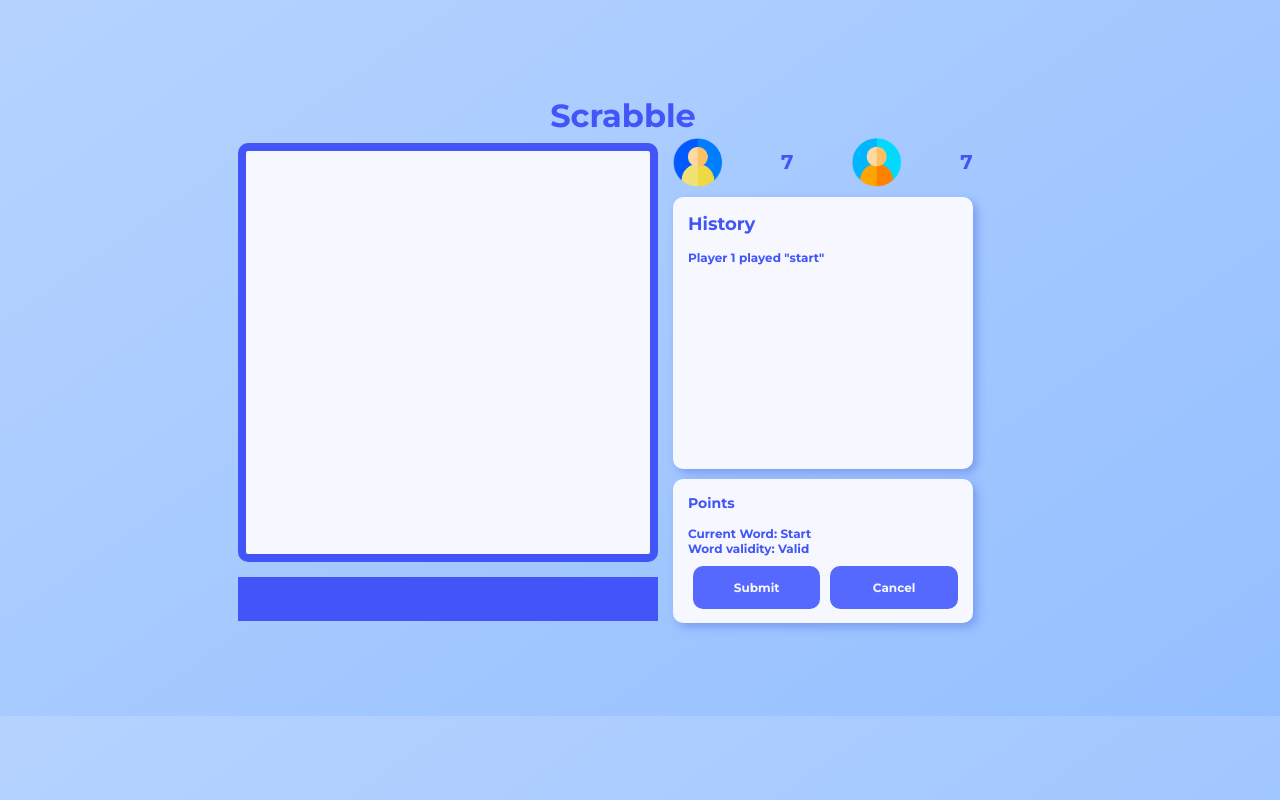
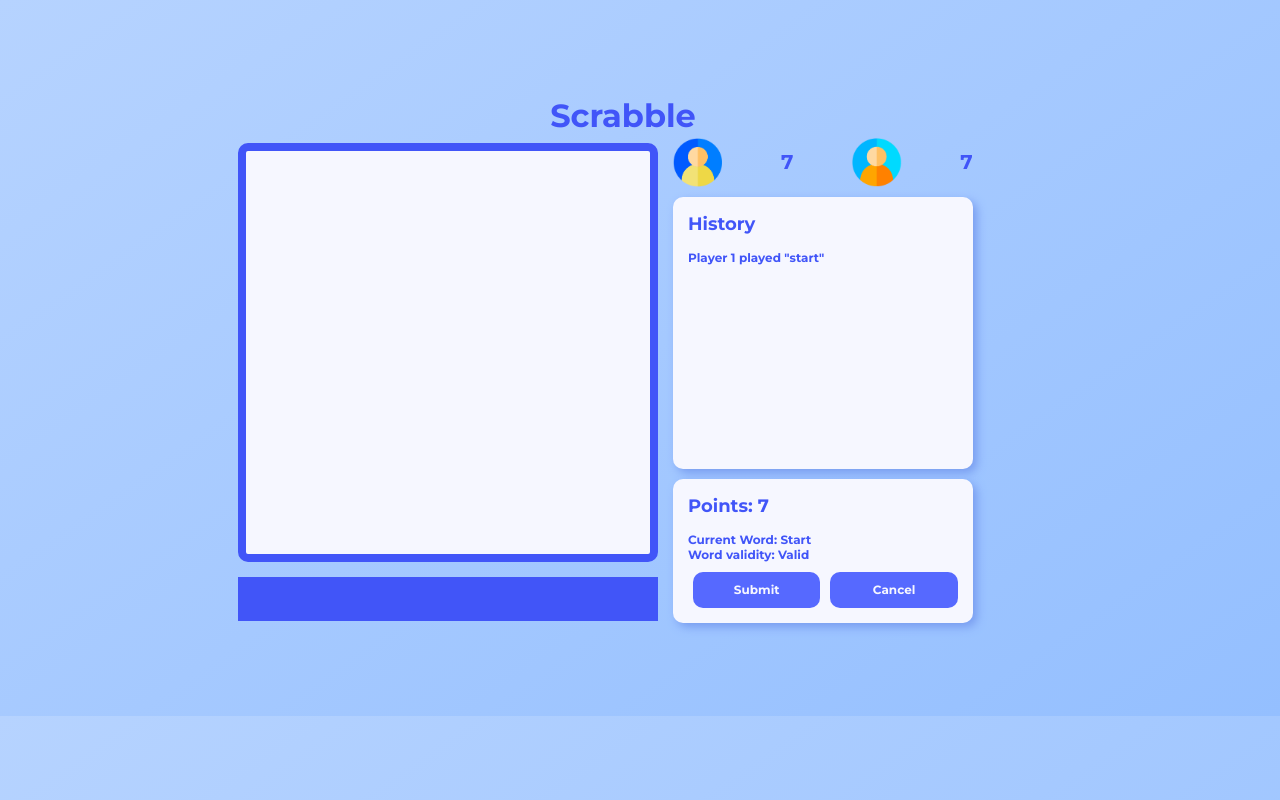
Before and after one commit to mt921/Scrabble, a plain HTML site: page index.html in a window 1280 px wide. Drawn offline with Linux system fonts and the light colour scheme.

Commit message:
semantic markup updates

```diff
--- a/index.html
+++ b/index.html
@@ -9,37 +9,35 @@
     <script src="main.js"></script>
 </head>
 <body>
-    <div class="container-1">
-        <div class="title-card">Scrabble</div>
+    <main class="container-1">
+        <header>Scrabble</header>
+        <section class="container-2">
 
-        <div class="container-2">
             <div class="column-1">
                 <div class="grid-card"></div>
-                <div class="tile-deck"></div>
+                <footer></footer>
             </div>
-            <div class="column-2">
+
+            <aside>
                 <div class="score-card">
-
                         <div class="player-icon">
                             <img src="./images/playericon1.png" alt="Player 1">
                         </div>
                         7
 
-
                         <div class="player-icon">
                             <img src="./images/playericon2.png" alt="Player 2">
                         </div>
                         7
+                </div>
 
-
-                </div>
                 <div class="history-card">
                     <h2>History</h2>
                     Player 1 played "start"
                 </div>
 
                 <div class="option-card">
-                    <h3>Points</h3>
+                    <h2>Points: 7</h2>
                     Current Word: Start
                     <br>
                     Word validity: Valid
@@ -49,12 +47,8 @@
                     </div>
                 </div>
 
-            </div>
-
-
-
-
-       </div>
-    </div>
+            </aside>
+        </section>
+    </main>
 </body>
 </html>
--- /dev/null
+++ b/scrabble.js
@@ -0,0 +1 @@
+//A list of functions to enable gameplay
--- a/style.css
+++ b/style.css
@@ -32,7 +32,7 @@
     max-height: 700px;
 }
 
-.title-card
+header
 {
     font-family: 'Montserrat';
     display: flex;
@@ -88,7 +88,7 @@
     margin-right: 5px;
 }
 
-.tile-deck
+footer
 {
     background-color: var(--colour-3);
     height: 10%;
@@ -97,7 +97,7 @@
     margin-right: 5px;
 }
 
-.column-2
+aside
 {
     height: 100%;
     width: 40%;
@@ -149,7 +149,7 @@
     display: flex;
     flex-direction: row;
     align-items: center;
-    height: 30%;
+    height: 25%;
     margin-right: 10px;
     margin-top: 10px;
 }
```
